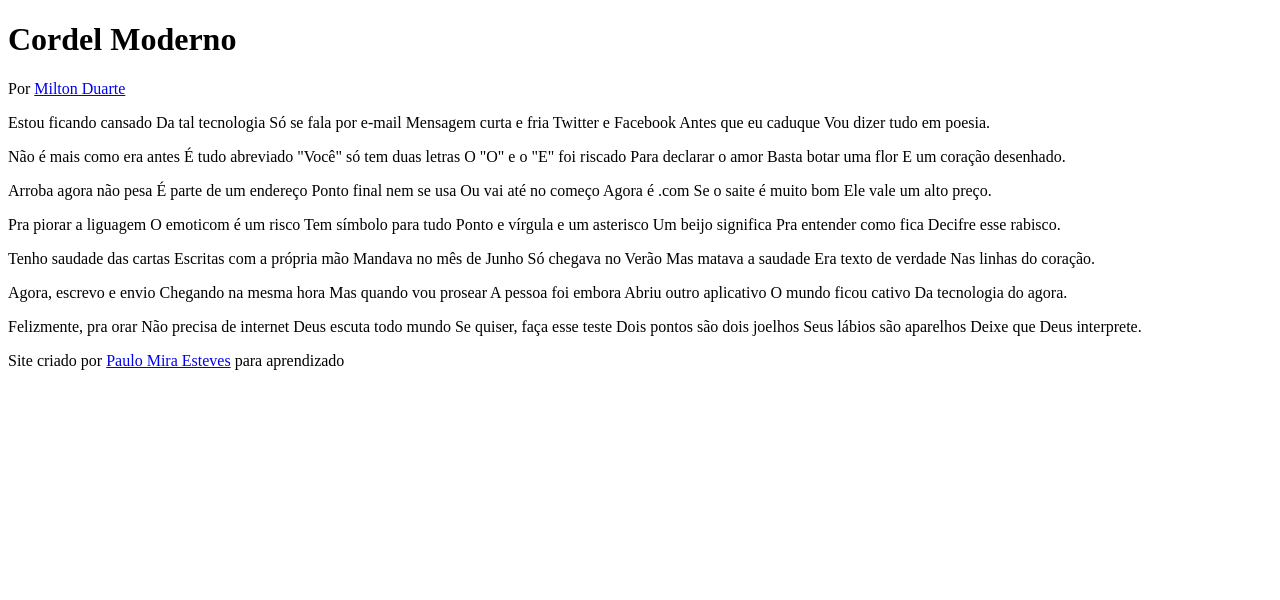
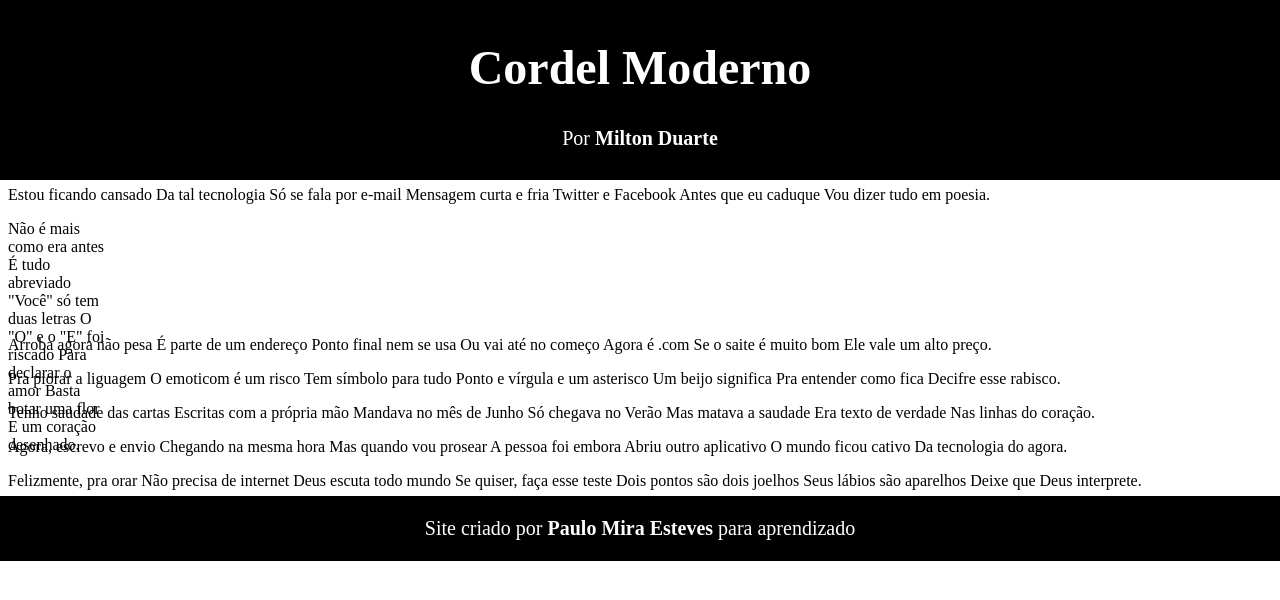
Before and after one commit to paulomiraesteves/HTML-CSS, a plain HTML site: page desafios/projeto-cordel/index.html in a window 1280 px wide. Drawn offline with Linux system fonts and the light colour scheme.

Commit message:
Fazendo até o que eu sei. A partir de agr, vou acompanhar o Guanabara fznd.

```diff
--- a/desafios/projeto-cordel/index.html
+++ b/desafios/projeto-cordel/index.html
@@ -4,10 +4,7 @@
     <meta charset="UTF-8">
     <meta name="viewport" content="width=device-width, initial-scale=1.0">
     <title>Cordel Moderno</title>
-    <style>
-
-    </style>
-</head>
+    <link rel="stylesheet" href="style.css">
 <body>
     <header>
         <h1>Cordel Moderno</h1>
@@ -21,6 +18,7 @@
         Twitter e Facebook
         Antes que eu caduque
         Vou dizer tudo em poesia.</p>
+        <div class="flor">
             <p>Não é mais como era antes
             É tudo abreviado
             "Você" só tem duas letras
@@ -28,6 +26,7 @@
             Para declarar o amor
             Basta botar uma flor
             E um coração desenhado.</p>
+        </div>
         <p>Arroba agora não pesa
         É parte de um endereço
         Ponto final nem se usa
--- /dev/null
+++ b/desafios/projeto-cordel/style.css
@@ -0,0 +1,44 @@
+@charset UTF-8;
+
+header {
+    background-color: black;
+    color: white;
+    text-align: center;
+    padding: 10px;
+    margin: -10px
+}
+
+header > h1 {
+    font-size: 3em;
+    font-weight: bold;
+    padding-bottom: -10px;
+}
+
+header > p {
+    font-size: 20px;
+}
+
+a {
+    color: white;
+    text-decoration: none;
+    font-weight: bold;
+}
+
+a:hover {
+    text-decoration: underline;
+}
+
+div.flor {
+    height: 100px;
+    width: 100px;
+    background-image: url();
+}
+
+footer {
+    background-color: black;
+    color: white;
+    font-size: 20px;
+    padding: 1px;
+    margin: -10px;
+    text-align: center;
+}
```
Lines whose indentation alone changed are shown as unchanged.
